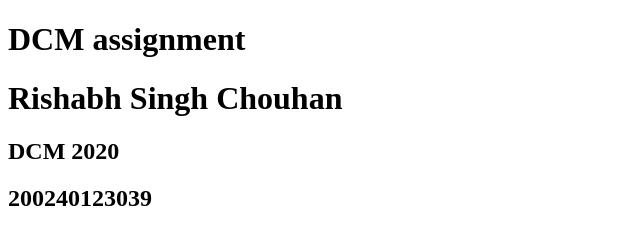
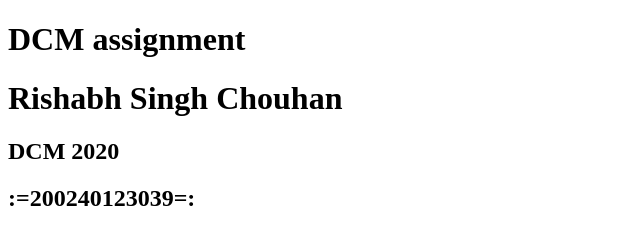
Before and after one commit to R3d-hood/dcm_rishabh_3039, a plain HTML site: page index.html in a window 1280 px wide. Shown: the whole page, without its empty margins (0-640 px from the left). Drawn offline with Linux system fonts and the light colour scheme.

Commit message:
Update index.html

```diff
--- a/index.html
+++ b/index.html
@@ -7,6 +7,6 @@
 <body>
 <h1>Rishabh Singh Chouhan</h1>
 <h2>DCM 2020</h2>
-<h2>200240123039</h2>
+<h2>:=200240123039=:</h2>
 </body>
 </html>
```
